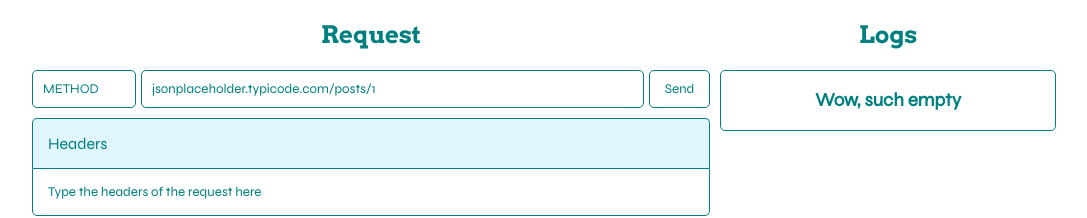
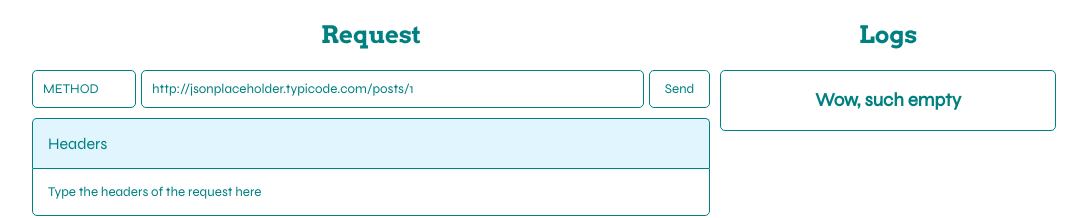
Before and after one commit to Abdelar/postwoman, a React (Create React App) app: page / in a window 1280 px wide. Shown: the part 137-355 px from the top of the page, without its empty margins (96-1183 px from the left). Built offline with nearby package versions, Linux system fonts and the light colour scheme.

Commit message:
Use local storage to store logs

```diff
--- a/src/component/App.js
+++ b/src/component/App.js
@@ -1,6 +1,8 @@
 import React, { useReducer, useEffect } from 'react';
 
 import { Axios } from '../helpers/Axios';
+import { useLocalStorage } from '../helpers/useLocalStorage';
+import { updateLocalStorage } from '../helpers/updateLocalStorage';
 import { initialRequestState, requestReducer } from '../reducers/Request';
 import { initialResponseState, responseReducer } from '../reducers/Response';
 import { Request } from './Request';
@@ -11,6 +13,8 @@ import { Footer } from './Footer';
 import './App.css';
 
 function App() {
+	const [logs, setLogs] = useLocalStorage('logs', '[]');
+
 	const [requestState, dispatch] = useReducer(
 		requestReducer,
 		initialRequestState
@@ -37,7 +41,8 @@ function App() {
 			try {
 				const res = await Axios(requestState);
 				dispatchResponse({ type: 'SET_RESPONSE', response: res });
-				console.log(res);
+				const updatedLogs = updateLocalStorage(logs, res, setLogs);
+				console.log(updatedLogs);
 			} catch (err) {
 				dispatchResponse({
 					type: 'SET_ERROR',
--- a/src/helpers/Axios.js
+++ b/src/helpers/Axios.js
@@ -1,6 +1,6 @@
 import axios from 'axios';
 import { withElementParsed } from './withElementsParsed';
-import { normalizeUrl } from './normalizeUrl';
+// import { normalizeUrl } from './normalizeUrl';
 
 export const Axios = axios.create();
 
@@ -12,7 +12,13 @@ Axios.interceptors.request.use(
 			'data',
 			'options'
 		);
-		updatedConfig.url = normalizeUrl(updatedConfig.url);
+		updatedConfig.sendingTime = new Date();
+		// if (updatedConfig.baseURL) {
+		// 	console.log('normalizing base url');
+		// 	updatedConfig.baseURL = normalizeUrl(updatedConfig.baseURL);
+		// } else {
+		// 	updatedConfig.url = normalizeUrl(updatedConfig.url);
+		// }
 		if (updatedConfig.options) {
 			updatedConfig = { ...updatedConfig, ...updatedConfig.options };
 			delete updatedConfig.options;
--- /dev/null
+++ b/src/helpers/updateLocalStorage.js
@@ -0,0 +1,6 @@
+export const updateLocalStorage = (logs, log, setLogs) => {
+	const updatedLogs = JSON.parse(logs);
+	updatedLogs.push(log);
+	setLogs(JSON.stringify(updatedLogs));
+	return updatedLogs;
+};
--- /dev/null
+++ b/src/helpers/useLocalStorage.js
@@ -0,0 +1,27 @@
+import { useState } from 'react';
+
+// Hook to use whenever you have interaction with the browser local storage
+export const useLocalStorage = (key, initialValue) => {
+	const [storedValue, setStoredValue] = useState(() => {
+		try {
+			const item = window.localStorage.getItem(key);
+			return item ? JSON.parse(item) : initialValue;
+		} catch (error) {
+			console.log(error);
+			return initialValue;
+		}
+	});
+
+	const setValue = value => {
+		try {
+			const valueToStore =
+				value instanceof Function ? value(storedValue) : value;
+			setStoredValue(valueToStore);
+			window.localStorage.setItem(key, JSON.stringify(valueToStore));
+		} catch (error) {
+			console.log(error);
+		}
+	};
+
+	return [storedValue, setValue];
+};
--- a/src/reducers/Request.js
+++ b/src/reducers/Request.js
@@ -1,5 +1,5 @@
 export const initialRequestState = {
-	url: 'jsonplaceholder.typicode.com/posts/1', // for debugging purposes
+	url: 'http://jsonplaceholder.typicode.com/posts/1', // for debugging purposes
 };
 
 export const requestReducer = (state, action) => {
```
